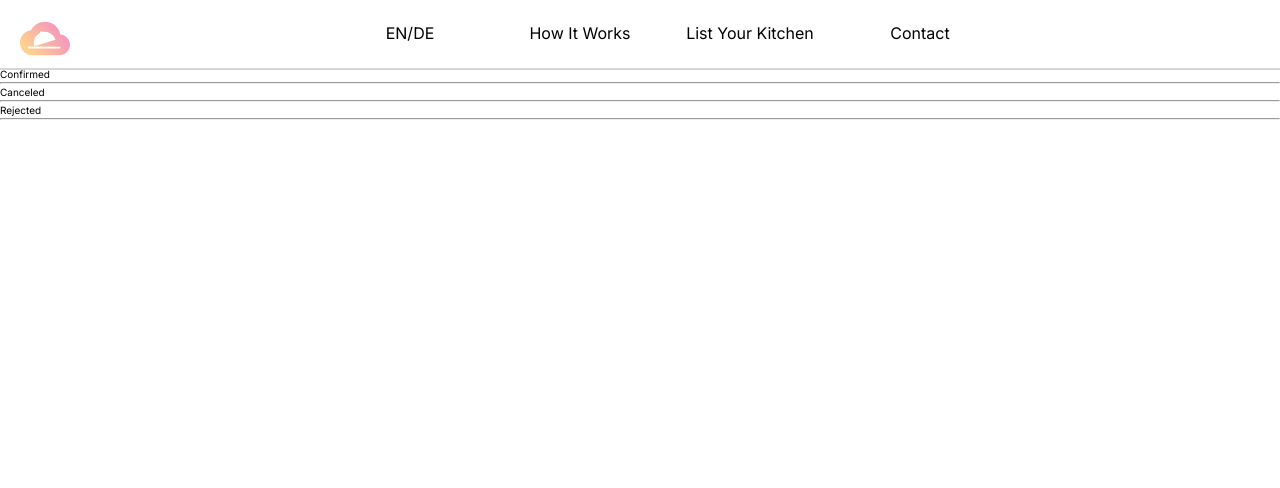
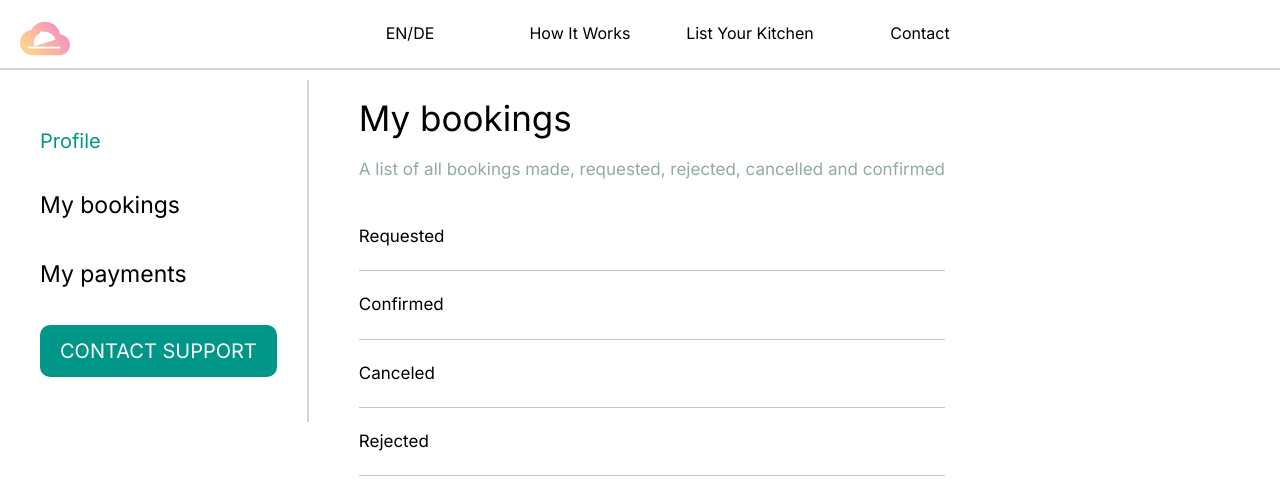
Before and after one commit to FoodleBerlin/foodle, a Next.js app: page /myBookings in a window 1280 px wide. Shown: the top 488 px of the page. Built offline with nearby package versions, Linux system fonts and the light colour scheme.

Commit message:
feat: add styles

```diff
--- a/pages/myBookings/myBookings.module.scss
+++ b/pages/myBookings/myBookings.module.scss
@@ -0,0 +1,108 @@
+@use '../../styles/base/colors';
+
+.myBookings{
+    display: flex;
+    flex-direction: row !important;
+    margin-top: 7rem;
+    font-family: 'Inter', sans-serif !important;
+
+}
+
+.menubar{
+
+    display: flex;
+    flex-direction: column;
+    border-right: 2px solid colors.$color-light-grey;
+    margin: 1rem 1rem;
+    padding:3rem 3rem;
+    cursor: pointer;
+    height: 100%;
+
+    a{
+        text-decoration: none;
+
+    }
+
+    &__profile{
+        color: colors.$color-primary-light;
+        font-size: 2rem;
+        transition: 500ms;
+        margin: 1.5rem 0;
+
+        &:hover{
+            transform: translateY(-0.7rem);
+        }
+    }
+
+    &__bp{
+        color: colors.$color-black;
+        font-size: 2.3rem;
+        margin: 1.5rem 0;
+
+        &::after{
+            content: '';
+            width: 0%;
+            height: 2px;
+            background: colors.$color-black;
+            display: block;
+            margin: auto;
+            transition: 500ms;
+            right: 4.5rem;
+            position: relative;
+
+        }
+
+        &:hover::after{
+            width: 60%;
+        }
+    }
+
+    &__support{
+        background: colors.$color-primary-light;
+        border-radius: 1rem;
+        font-size: 2rem;
+        padding: 1rem 2rem;
+        margin: 1.5rem 0;
+        transition: 500ms;
+
+        &:hover{
+            color: colors.$color-primary-light;
+            border: 1px solid colors.$color-primary-light;
+            background: transparent;
+        }
+
+    }
+
+}
+
+.bookingList{
+    margin: 2rem 4rem;
+
+    h1{
+        font-size: 3.5rem;
+        margin-bottom: 1rem;
+    }
+
+    h2{
+        font-size: 1.7rem;
+        color: colors.$color-subtle;
+        font-weight: 100;
+        margin-bottom: 4rem;
+    }
+
+    hr{
+        color: colors.$color-grey;
+        background-color:colors.$color-grey;
+        clear: both;
+        border: 0;
+        display: block;
+        height: 1px;
+
+        margin: 2rem 0;
+    }
+
+    h3{
+        font-size: 1.7rem;
+        margin: 2rem 0;
+    }
+}
```
